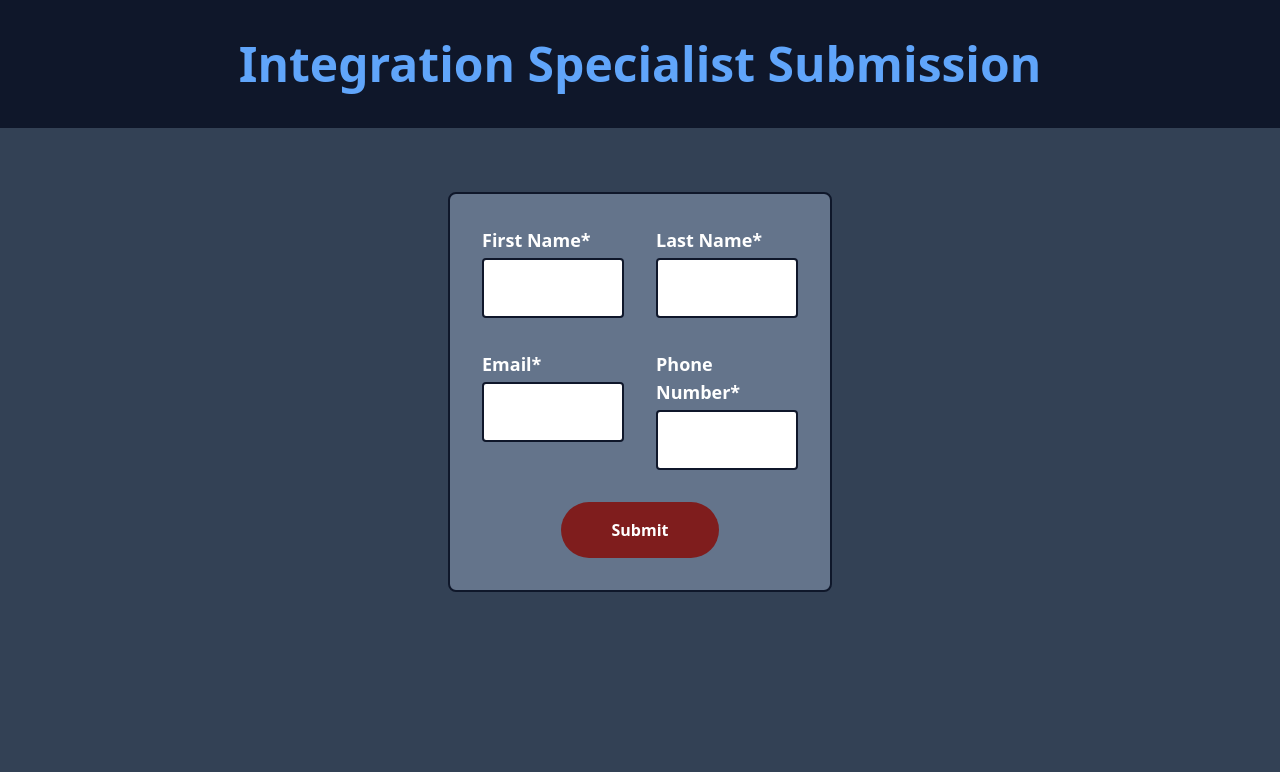
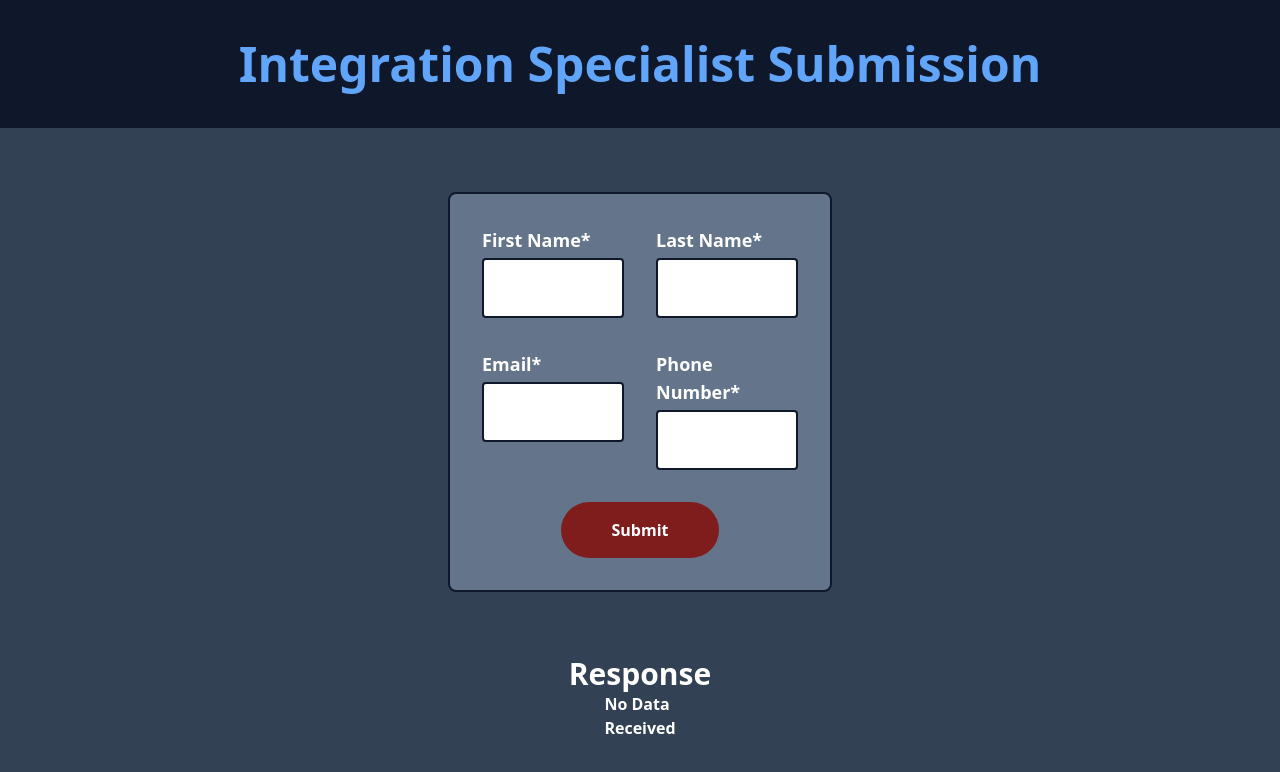
Before and after one commit to C3POrtillo/further-exercise, a Next.js app: page / in a window 1280 px wide. Shown: the top 772 px of the page. Built offline with nearby package versions, Linux system fonts and the light colour scheme.

Commit message:
add response container

```diff
--- a/src/pages/index.tsx
+++ b/src/pages/index.tsx
@@ -1,5 +1,5 @@
 import { GoogleTagManager } from '@next/third-parties/google';
-import React from 'react';
+import React, { useState } from 'react';
 
 import type { FC } from 'react';
 
@@ -7,14 +7,24 @@ import Container from '@/components/container/Container';
 import Form from '@/components/form/Form';
 import Header from '@/components/header/Header';
 
-const Index: FC = () => (
+const Index: FC = () => {
+  const [response, setResponse] = useState('No Data Received');
+
+  return (
     <>
-    <GoogleTagManager gtmId="GTM-NDPHBTKT" />
+      {process.env.GTM && <GoogleTagManager gtmId={process.env.GTM} />}
       <Header heading="Integration Specialist Submission" />
       <Container>
-      <Form id="task-one-form" />
+        <Form id="task-one-form" setResponse={setResponse} />
+      </Container>
+      <Container>
+        <div className="flex flex-col justify-center">
+          <h2 className="text-center text-3xl">Response</h2>
+          <p className="w-1/2 self-center">{response}</p>
+        </div>
       </Container>
     </>
   );
+};
 
 export default Index;
```
Lines whose indentation alone changed are shown as unchanged.
